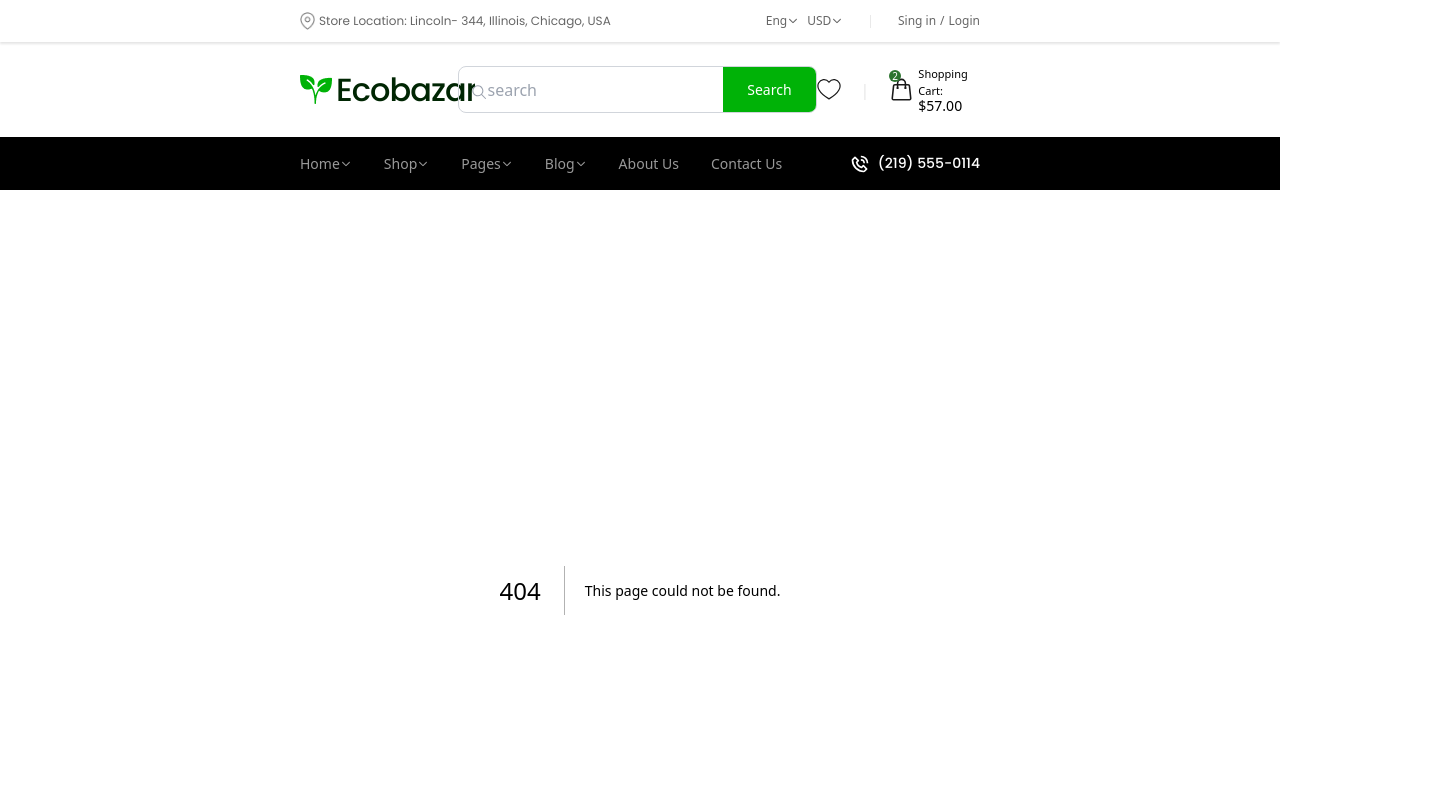
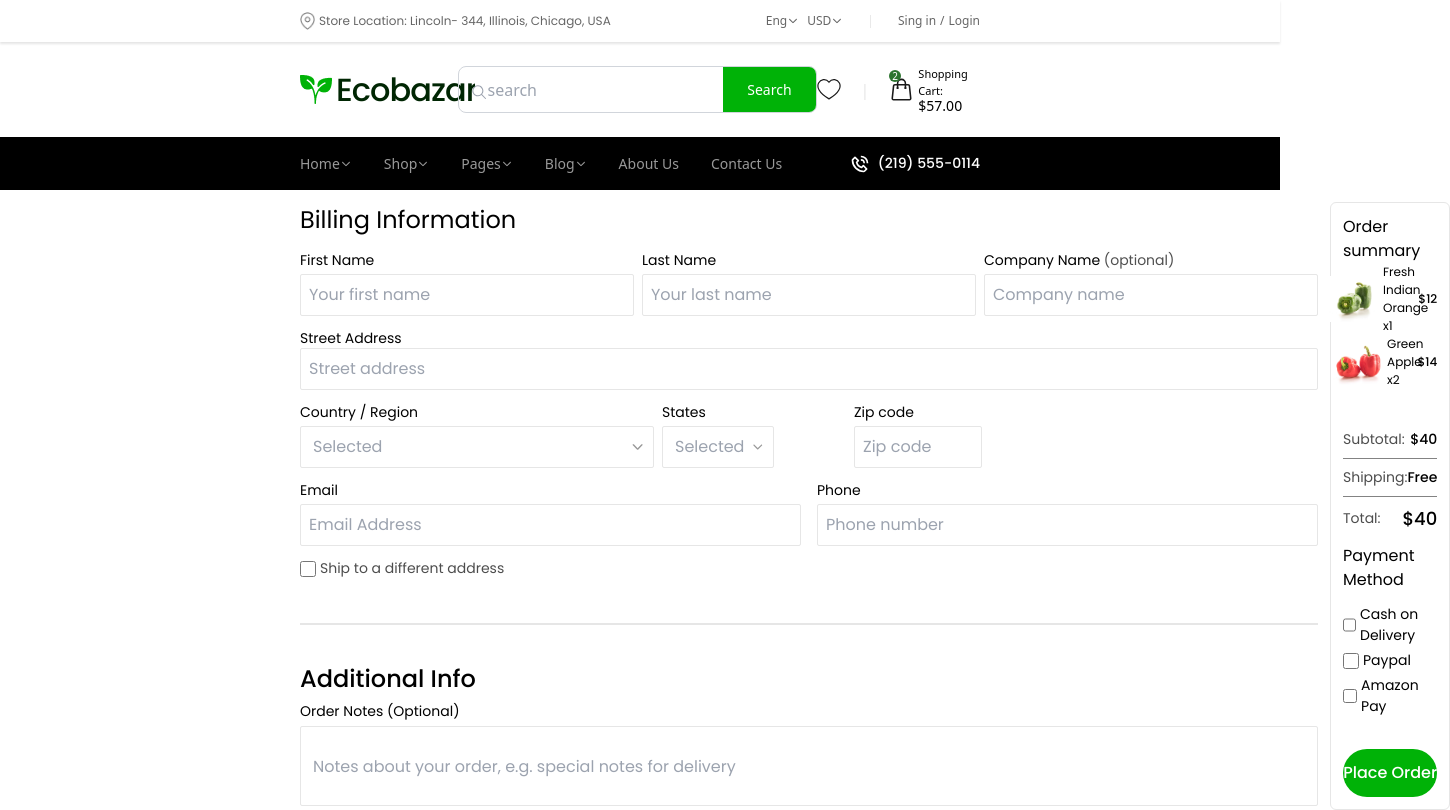
Before and after one commit to jubayer8221/eco-bazar, a Next.js app: page /innerpage/billinginfo in a window 1280 px wide. Before the commit this address had no page. Shown: the top 810 px of the page, 1450 px wide, since content can reach past the window. Built offline with nearby package versions, Linux system fonts and the light colour scheme.

Commit message:
billing info add

```diff
--- /dev/null
+++ b/src/app/innerpage/billinginfo/page.tsx
@@ -0,0 +1,268 @@
+"use client";
+import Image from "next/image";
+import Link from "next/link";
+import React, { useState } from "react";
+import { IoIosArrowDown } from "react-icons/io";
+
+const carts = [
+  {
+    id: 1,
+    name: "Fresh Indian Orange",
+    price: 12.0,
+    image: "/images/hot2.png",
+    quantity: 1,
+  },
+  {
+    id: 2,
+    name: "Green Apple",
+    price: 14.0,
+    image: "/images/hot3.png",
+    quantity: 2,
+  },
+];
+const BillingInfo = () => {
+  const [selectedCountry, setSelectedCountry] = useState("");
+  const [selectedState, setSelectedState] = useState("");
+
+  const countries = ["USA", "Canada", "UK", "Australia"];
+  const states = ["California", "Texas", "New York", "Florida"];
+
+  const totalPrice = carts.reduce(
+    (sum, cart) => sum + cart.price * cart.quantity,
+    0
+  );
+
+  return (
+    <div className="pl-3 pr-3 py-3 sm:pl-[100px] sm:pr-[100px] md:pl-[140px] md:pr-[140px] xl:pl-[300px] xl:pr-[300px] flex flex-col xl:flex-row justify-between gap-3 font-poppins">
+      {/* Billing Information */}
+      <div className="flex flex-col gap-3">
+        <h1 className="text-[24px] leading-9">Billing Information</h1>
+
+        {/* First Name, Last Name, Company Name */}
+        <div className="w-full flex flex-col xl:flex-row items-center justify-between gap-2">
+          <div className="w-full flex flex-col gap-1">
+            <label className="text-[14px] leading-5">First Name</label>
+            <input
+              type="text"
+              placeholder="Your first name"
+              className="bg-[#FFFFFF] border border-[#E6E6E6] rounded-sm p-2"
+            />
+          </div>
+          <div className="w-full flex flex-col gap-1">
+            <label className="text-[14px] leading-5">Last Name</label>
+            <input
+              type="text"
+              placeholder="Your last name"
+              className="bg-[#FFFFFF] border border-[#E6E6E6] rounded-sm p-2"
+            />
+          </div>
+          <div className="w-full flex flex-col gap-1">
+            <label className="text-[14px] leading-5">
+              Company Name <span className="text-[#505050]">(optional)</span>
+            </label>
+            <input
+              type="text"
+              placeholder="Company name"
+              className="bg-[#FFFFFF] border border-[#E6E6E6] rounded-sm p-2"
+            />
+          </div>
+        </div>
+
+        {/* Street Address */}
+        <div className="flex flex-col">
+          <label className="text-[14px] leading-5">Street Address</label>
+          <input
+            type="text"
+            placeholder="Street address"
+            className="bg-[#FFFFFF] border border-[#E6E6E6] rounded-sm p-2 w-full"
+          />
+        </div>
+
+        {/* Country/Region, States, Zip Code */}
+        <div className="flex items-center gap-20">
+          <div className="flex gap-2">
+            {/* Country Dropdown */}
+            <div className="flex flex-col gap-1 relative">
+              <label className="text-[14px] leading-5">Country / Region</label>
+              <div className="flex items-center bg-[#FFFFFF] border border-[#E6E6E6] overflow-hidden rounded-sm p-2 relative">
+                <input
+                  type="text"
+                  value={selectedCountry}
+                  placeholder="Selected"
+                  className="w-full pl-1 outline-none"
+                />
+
+                <IoIosArrowDown className="text-[#999999]" />
+                <select
+                  onChange={(e) => setSelectedCountry(e.target.value)}
+                  className="absolute inset-0 opacity-0 cursor-pointer"
+                >
+                  <option value="" disabled>
+                    Select Country
+                  </option>
+                  {countries.map((country, index) => (
+                    <option key={index} value={country}>
+                      {country}
+                    </option>
+                  ))}
+                </select>
+              </div>
+            </div>
+
+            {/* State Dropdown */}
+            <div className="flex flex-col gap-1 relative">
+              <label className="text-[14px] leading-5">States</label>
+              <div className="flex items-center bg-[#FFFFFF] border border-[#E6E6E6] overflow-hidden rounded-sm p-2 w-28 relative">
+                <input
+                  type="text"
+                  value={selectedState}
+                  placeholder="Selected"
+                  className="w-full pl-1 outline-none"
+                />
+                <select
+                  onChange={(e) => setSelectedState(e.target.value)}
+                  className="absolute inset-0 opacity-0 cursor-pointer"
+                >
+                  <option value="" disabled>
+                    Select State
+                  </option>
+                  {states.map((state, index) => (
+                    <option key={index} value={state}>
+                      {state}
+                    </option>
+                  ))}
+                </select>
+                <IoIosArrowDown className="text-[#999999]" />
+              </div>
+            </div>
+          </div>
+
+          {/* Zip Code */}
+          <div className="flex flex-col gap-1">
+            <label className="text-[14px] leading-5">Zip code</label>
+            <input
+              type="text"
+              placeholder="Zip code"
+              className="bg-[#FFFFFF] w-32 border border-[#E6E6E6] rounded-sm p-2"
+            />
+          </div>
+        </div>
+
+        {/* Email, Phone */}
+        <div className="flex items-center justify-between gap-4">
+          <div className="flex flex-col w-1/2 gap-1">
+            <label className="text-[14px] leading-5">Email</label>
+            <input
+              type="text"
+              placeholder="Email Address"
+              className="bg-[#FFFFFF] border border-[#E6E6E6] rounded-sm p-2"
+            />
+          </div>
+          <div className="flex flex-col w-1/2 gap-1">
+            <label className="text-[14px] leading-5">Phone</label>
+            <input
+              type="text"
+              placeholder="Phone number"
+              className="bg-[#FFFFFF] border border-[#E6E6E6] rounded-sm p-2"
+            />
+          </div>
+        </div>
+        {/* check setion  */}
+        <div className="flex items-center gap-1">
+          <input
+            type="checkbox"
+            className="w-4 h-4 text-blue-600 border-[#CCCCCC] rounded focus:ring-blue-500"
+          />
+          <p className="text-[14px] text-[#4D4D4D]">
+            Ship to a different address
+          </p>
+        </div>
+        <hr className="border border-[#E6E6E6] my-8" />
+        <div>
+          <h1 className="text-[24px] leading-5 font-medium mb-3">
+            Additional Info
+          </h1>
+          <div className="">
+            <p className="text-[14px] mb-1">Order Notes (Optional)</p>
+            <div>
+              <input
+                type="text"
+                placeholder="Notes about your order, e.g. special notes for delivery"
+                className=" w-full rounded-sm border border-[#E6E6E6] h-20 p-3"
+              />
+            </div>
+          </div>
+        </div>
+      </div>
+
+      {/* Order Summary */}
+      <div className="w-full xl:w-1/3 border border-[#E6E6E6] p-3 rounded-md">
+        <h1>Order summary</h1>
+        {/* product  */}
+        <div className="mb-10">
+          {carts.map((cart) => (
+            <div className="flex items-center justify-between gap-1">
+              <div className="flex items-center justify-center gap-1">
+                <Image src={cart.image} alt="" width={50} height={50} />
+                <p className="text-[12px]">
+                  {cart.name} x{cart.quantity}
+                </p>
+              </div>
+              <p className="text-[12px] font-medium">${cart.price}</p>
+            </div>
+          ))}
+        </div>
+        <div className="flex items-center justify-between">
+          <p className="text-[#4D4D4D] text-[14px]">Subtotal:</p>
+          <p className="text-[14px] font-medium">${totalPrice}</p>
+        </div>
+        <hr className="my-2 border-[#838383]" />
+        <div className="flex items-center justify-between">
+          <p className="text-[#4D4D4D] text-[14px]">Shipping:</p>
+          <p className="text-[14px] font-medium">Free</p>
+        </div>
+        <hr className="my-2 border-[#838383]" />
+        <div className="flex items-center justify-between">
+          <p className="text-[#4D4D4D] text-[14px]">Total:</p>
+          <p className="text-[18px] font-medium">${totalPrice}</p>
+        </div>
+
+        {/* paymet method  */}
+        <div>
+          <h1 className="my-3">Payment Method</h1>
+          <div className="flex flex-col gap-1 mb-8">
+            <div className="flex items-center gap-1">
+            <input
+                type="checkbox"
+                className="w-[16px] h-[16px] accent-[#00B207] border-2 border-[#00B207] rounded-full"
+              />
+              <p className="text[#4D4D4D] text-[14px]">Cash on Delivery</p>
+            </div>
+            <div className="flex items-center gap-1">
+            <input
+                type="checkbox"
+                className="w-[16px] h-[16px] accent-[#00B207] border-2 border-[#00B207] rounded-full"
+              />
+              <p className="text[#4D4D4D] text-[14px]">Paypal</p>
+            </div>
+            <div className="flex items-center gap-1">
+              <input
+                type="checkbox"
+                className="w-[16px] h-[16px] accent-[#00B207] border-2 border-[#00B207] rounded-full"
+              />
+              <p className="text[#4D4D4D] text-[14px]">Amazon Pay</p>
+            </div>
+          </div>
+        </div>
+
+        <Link href="/">
+          <button className="bg-[#00B207] w-full py-[12px] text-[16px] text-white font-medium rounded-full">
+            Place Order
+          </button>
+        </Link>
+      </div>
+    </div>
+  );
+};
+
+export default BillingInfo;
--- a/src/components/Navbar/MobaileNavbar.tsx
+++ b/src/components/Navbar/MobaileNavbar.tsx
@@ -88,7 +88,7 @@ const MobaileNavbar = () => {
             </Link>
             <Link href="/" className="text-[16px] hover:text-[#00B207] hover:font-bold">About Us</Link>
             <Link href="/" className="text-[16px] hover:text-[#00B207] hover:font-bold">Contact Us</Link>
-            <Link href="/" className="text-[16px] hover:text-[#00B207] hover:font-bold">Cart(2)</Link>
+            <Link href="/innerpage/billinginfo" className="text-[16px] hover:text-[#00B207] hover:font-bold">Cart(2)</Link>
             <Link href="/" className="text-[16px] hover:text-[#00B207] hover:font-bold">(219) 555-0114</Link>
           </div>
           {/* singin login */}
--- a/src/components/ShoppingCardPopup.tsx
+++ b/src/components/ShoppingCardPopup.tsx
@@ -74,7 +74,7 @@ const ShoppingCardPopup = () => {
                 <p>{carts.length} Product</p>
                 <div>${totalPrice}</div>
               </div>
-              <Link href="/">
+              <Link href="/innerpage/billinginfo">
                 <button className="bg-[#00B207] w-full text-[16px] font-semibold rounded-full py-4 px-10 text-white">
                   Checkout
                 </button>
```
